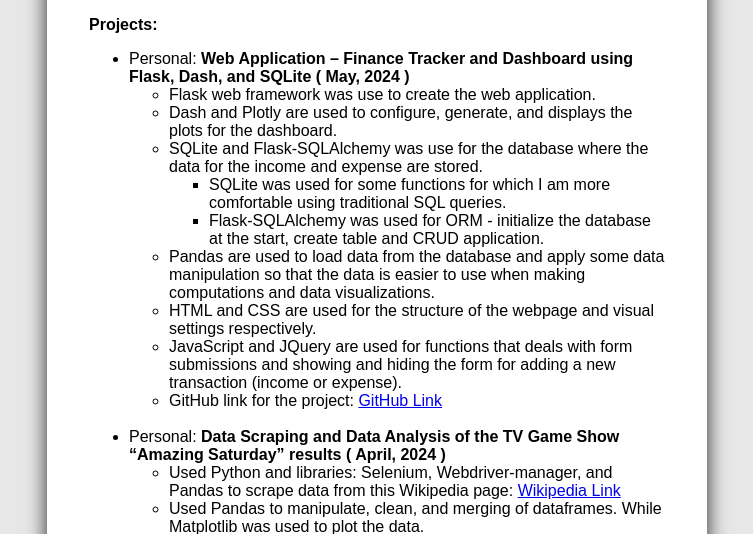
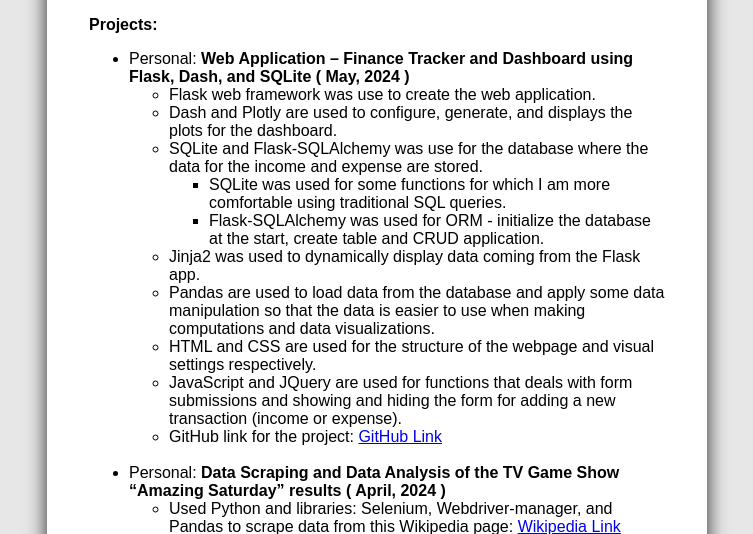
Before and after one commit to xlemnlx/Finance-Dashboard-using-Flask-Dash-SQLite, a Flask app: template application/templates/about_me.html in a window 1280 px wide. Shown: the part 1371-1905 px from the top of the page, without its empty margins (273-1026 px from the left). Run offline with Flask 3, Linux system fonts and the light colour scheme; the template is opened without the code that fills it, so the values that code supplies are empty.

Commit message:
about me - added more detail.

```diff
--- a/application/templates/about_me.html
+++ b/application/templates/about_me.html
@@ -107,6 +107,7 @@
                         <li>SQLite was used for some functions for which I am more comfortable using traditional SQL queries.</li>
                         <li>Flask-SQLAlchemy was used for ORM - initialize the database at the start, create table and CRUD application.</li>
                     </ul>
+                    <li>Jinja2 was used to dynamically display data coming from the Flask app.</li>
                     <li>Pandas are used to load data from the database and apply some data manipulation so that the data is easier to use when making computations and data visualizations.</li>
                     <li>HTML and CSS are used for the structure of the webpage and visual settings respectively.</li>
                     <li>JavaScript and JQuery are used for functions that deals with form submissions and showing and hiding the form for adding a new transaction (income or expense).</li>
```
